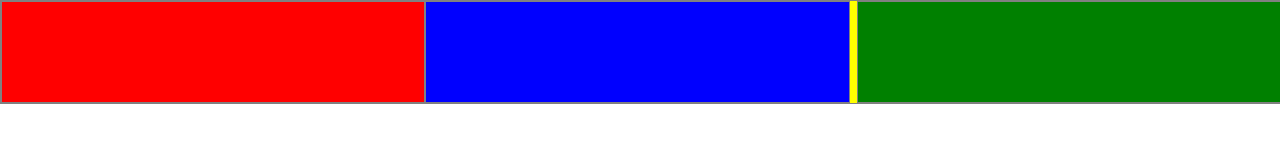
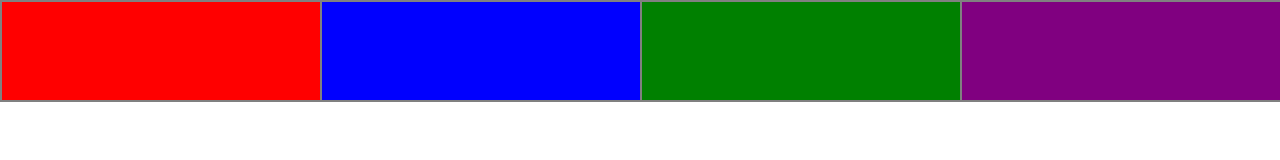
Before and after one commit to Globallogic-LR/learnWeb, a plain HTML site: page GridAssignment/assignment.htm in a window 1280 px wide. Drawn offline with Linux system fonts and the light colour scheme.

Commit message:
box sizing exercize added

```diff
--- a/GridAssignment/assignment.htm
+++ b/GridAssignment/assignment.htm
@@ -4,10 +4,12 @@
 <link rel="stylesheet" type="text/css" href="css/mainStyle.css">
 </head>
 <body>
-<div class="main-container">
+<div class="main-container clearfix">
+<!-- border-box added so that nav boxes align perfectly along with their borders -->
 	<div class="navbox1"></div>
 	<div class="navbox2"></div>
-	<div class="navbox3"</div>
+	<div class="navbox3"></div>
+	<div class="navbox4"</div>
 </div>
 </body>
 </html>
--- a/GridAssignment/css/mainStyle.css
+++ b/GridAssignment/css/mainStyle.css
@@ -51,26 +51,37 @@ border-spacing: 0;
 }
 .navbox1 {
     border: 1px solid gray;
-    width: 33%;
+    width: 25%;
     height: 100px;
     float: left;
     background-color: red;
+    box-sizing:border-box;
 }
 .navbox2 {
     border: 1px solid gray;
-    width: 33%;
+    width: 25%;
     float: left;
     height: 100px;
     background-color: blue;
+    box-sizing: border-box;
 }
 .navbox3 {
     border: 1px solid gray;
-    width: 33%;
-    float: right;
+    width: 25%;
+    float: left;
     height: 100px;
     background-color: green;
+    box-sizing: border-box;
 }
-.main-container:after {
+.navbox4 {
+    border: 1px solid gray;
+    width: 25%;
+    float: left;
+    height: 100px;
+    background-color: purple;
+    box-sizing: border-box;
+}
+.clearfix:after {
     content: "";
     display: block;
     clear: both;
```
